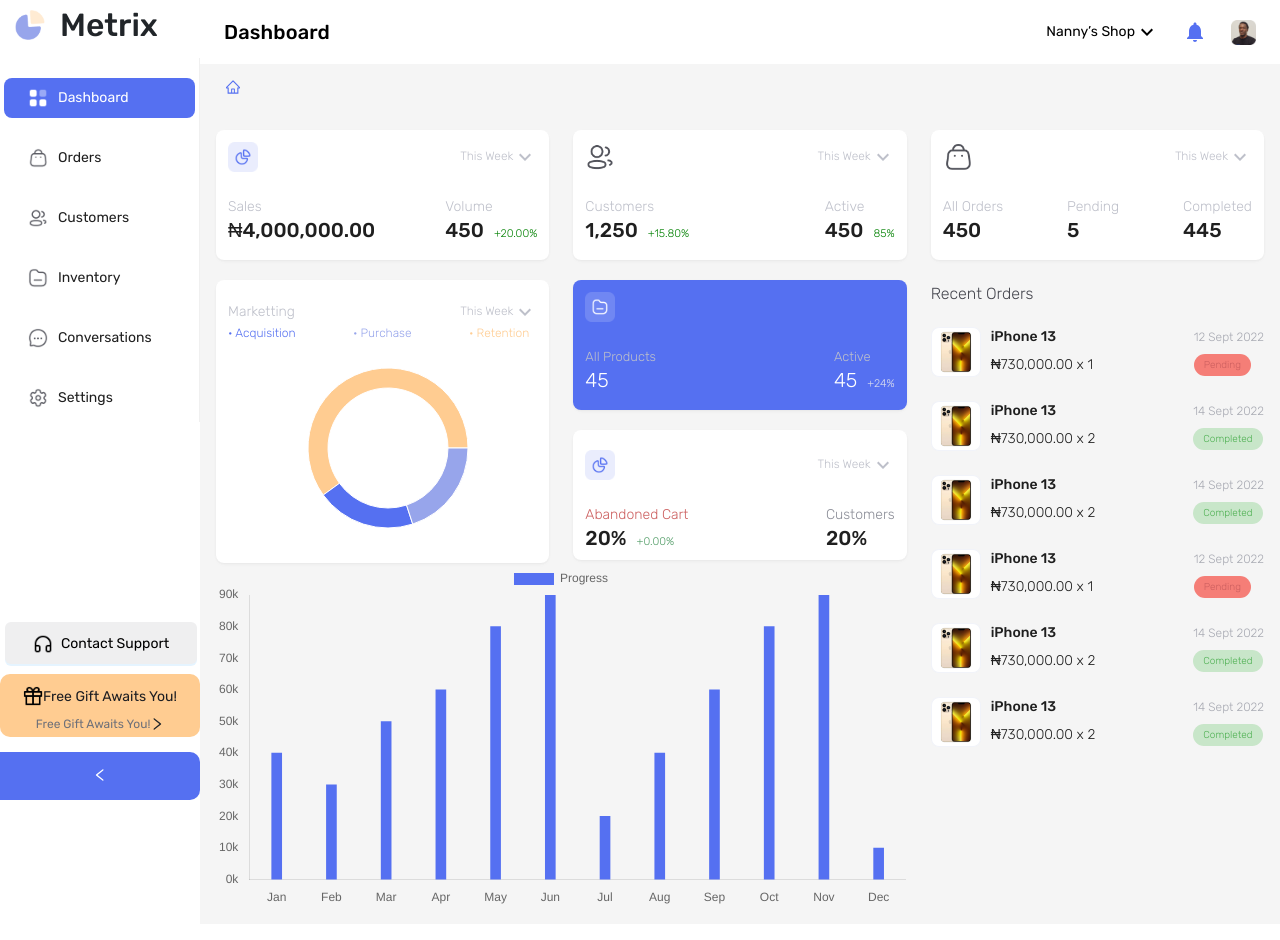
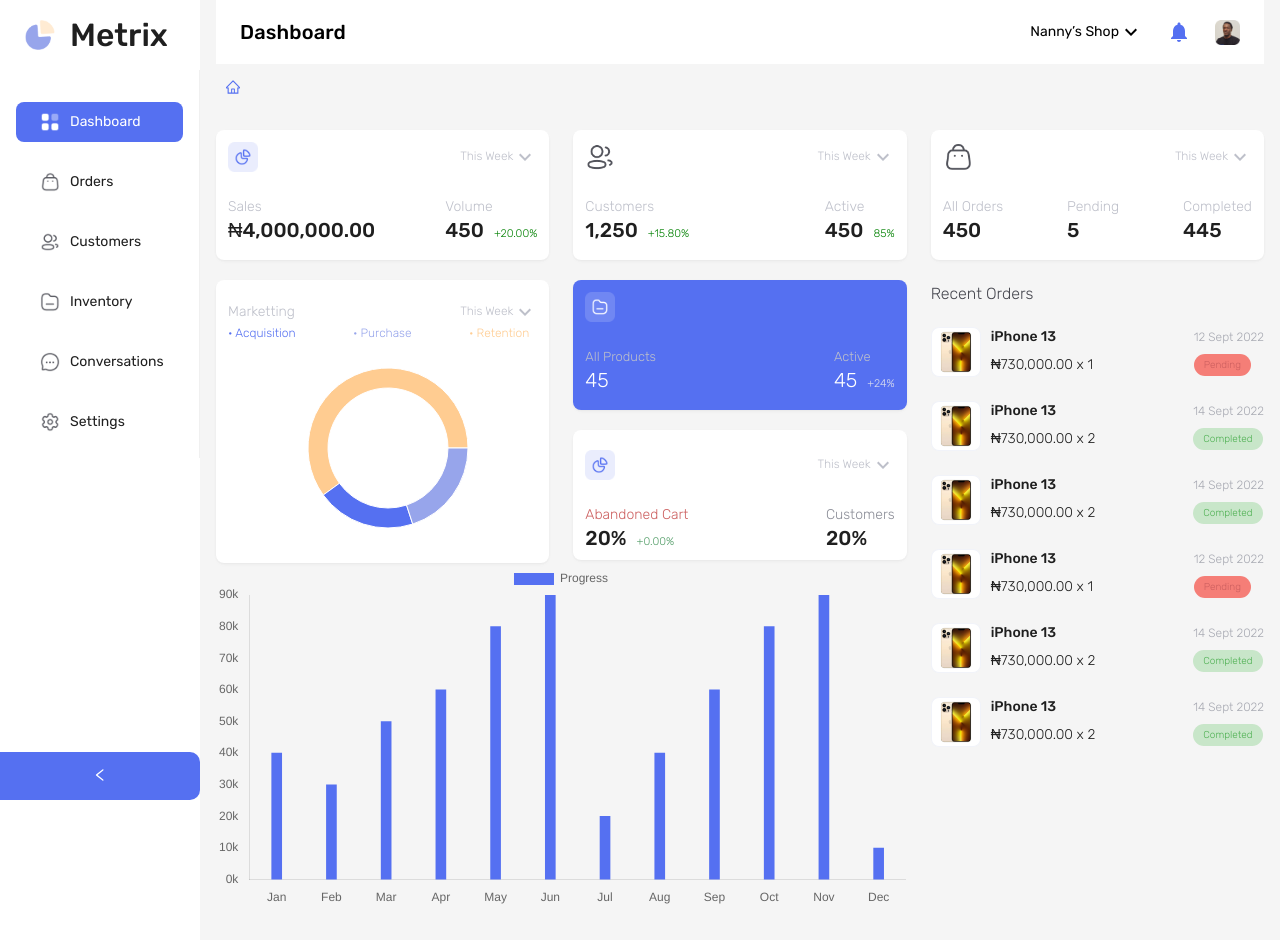
Before and after one commit to arjun11120/MetrixShopping, a React app: page / in a window 1280 px wide. Built offline with nearby package versions, Linux system fonts and the light colour scheme; the HTML template or start-up script is replaced by a standard one.

Commit message:
some ui change

```diff
--- /dev/null
+++ b/src/components/ContentLayout.jsx
@@ -0,0 +1,29 @@
+import React from "react";
+import { Layout, Breadcrumb } from "antd";
+import Dashboard from "./Dashboard";
+import Order from "./Order";
+import CommonPageHeader from "./CommonPageHeader";
+import { HomeOutlined } from "@ant-design/icons";
+import "../css/sidebar.css";
+
+const { Header, Content } = Layout;
+
+const ContentLayout = ({ selectedOption, getContent }) => {
+  return (
+    <Content style={{ margin: "0px 16px 16px" }}>
+      <Header className="p-0">
+        <CommonPageHeader selectedOption={selectedOption} />
+      </Header>
+      <Content style={{ margin: "16px 0" }}>
+        <Breadcrumb style={{ margin: "16px 0" }}>
+          <HomeOutlined style={{ color: "#5570f1", marginLeft: "10px" }} />
+        </Breadcrumb>
+        <div style={{ minHeight: 360 }}>
+          {getContent()}
+        </div>
+      </Content>
+    </Content>
+  );
+};
+
+export default ContentLayout;
--- a/src/components/SideBar.jsx
+++ b/src/components/SideBar.jsx
@@ -1,35 +1,7 @@
 import React, { useState } from "react";
-import { useDispatch, useSelector } from "react-redux";
-import { HomeOutlined, RightOutlined } from "@ant-design/icons";
-import {
-  Breadcrumb,
-  Layout,
-  Menu,
-  Table,
-  Typography,
-  Input,
-  Button,
-  Popconfirm,
-  theme,
-} from "antd";
-import { Col, Row } from "antd";
-
-const { Header, Content, Footer, Sider } = Layout;
-const { Title } = Typography;
-
-function getItem(label, key, icon, children) {
-  return {
-    key,
-    icon,
-    children,
-    label,
-  };
-}
-
-import Dashboard from "./Dashboard";
-import Order from "./Order";
-import CommonPageHeader from "./CommonPageHeader";
-
+import { Menu, Layout } from "antd"; // Removed Slider from Ant Design
+import { HomeOutlined } from "@ant-design/icons";
+import { getItem } from "./utils"; // Assuming you move getItem function to utils.js or another appropriate file
 import "../css/sidebar.css";
 import bagIcon from "../assets/images/bag.png";
 import conversationIcon from "../assets/images/conversation.png";
@@ -42,71 +14,60 @@ import LogoutIcon from "../assets/images/Logout.png";
 import ContactIcon from "../assets/images/contact.png";
 import Gift from "../assets/images/gift.png";
 
+const { Sider } = Layout;
+
+const SideBar = ({ selectedOption, handleMenuClick }) => {
   const items = [
     getItem(
       "Dashboard",
       "1",
-    <img src={dashboard} width={20} height={20} preview={false} />
+      <img src={dashboard} width={20} height={20} alt="Dashboard" />
     ),
     getItem(
       "Orders",
       "2",
-    <img src={bagIcon} width={20} height={20} preview={false} />
+      <img src={bagIcon} width={20} height={20} alt="Orders" />
     ),
     getItem(
       "Customers",
       "3",
-    <img src={CustomersIcon} width={20} height={20} preview={false} />
+      <img src={CustomersIcon} width={20} height={20} alt="Customers" />
     ),
     getItem(
       "Inventory",
       "4",
-    <img src={inventory} width={20} height={20} preview={false} />
+      <img src={inventory} width={20} height={20} alt="Inventory" />
     ),
     getItem(
       "Conversations",
       "5",
-    <img src={conversationIcon} width={20} height={20} preview={false} />
+      <img src={conversationIcon} width={20} height={20} alt="Conversations" />
     ),
     getItem(
       "Settings",
       "6",
-    <img src={settings} width={20} height={20} preview={false} />
+      <img src={settings} width={20} height={20} alt="Settings" />
     ),
   ];
 
-const SideBar = () => {
   const [collapsed, setCollapsed] = useState(false);
-  const [selectedOption, setSelectedOption] = useState("1");
-  const {
-    token: { colorBgContainer, borderRadiusLG },
-  } = theme.useToken();
-  const handleMenuClick = ({ key }) => {
-    setSelectedOption(key);
-  };
-  const getContent = () => {
-    switch (selectedOption) {
-      case "1":
-        return <Dashboard />;
-      case "2":
-        return <Order />;
-      default:
-        return null;
-    }
-  };
+
   return (
-    <>
-      <Layout>
     <Sider
       collapsible
       collapsed={collapsed}
+      onCollapse={(value) => setCollapsed(value)}
       style={{
-            background: "#fff"
+        background: "#fff",
       }}
-          onCollapse={(value) => setCollapsed(value)}
     >
       <div className="demo-logo-vertical" />
-          <h2 className="d-flex align-items-center">
+      <h2
+        className="d-flex align-items-center"
+        style={{
+          margin: "10px",
+        }}
+      >
         <img
           src={Graph}
           width={30}
@@ -117,105 +78,22 @@ const SideBar = () => {
         {!collapsed && "Metrix"}
       </h2>
       <Menu
-            defaultSelectedKeys={["1"]}
         mode="inline"
-            items={items}
+        selectedKeys={[selectedOption]}
+        collapsed={collapsed}
         onClick={handleMenuClick}
-          />
-          <div className="sidebar-bottom">
-            <div>
-              <Button
-                type="primary"
         style={{
-                  marginLeft: !collapsed ? "5px" : "20px",
-                  marginBottom: "10px",
-                  background: "#efeff0",
-                  color: "black",
-                  padding: "20px 27px"
-                }}
-                icon={
-                  <img
-                    src={ContactIcon}
-                    width={20}
-                    height={20}
-                    preview={false}
-                  />
-                }
-                iconPosition={"start"}
-              >
-                {!collapsed && "Contact Support"}
-              </Button>
-            </div>
-            <div className="gift-seection">
-              <div className="d-flex justify-content-center text-align-center p-2">
-                <img
-                  src={Gift}
-                  width={20}
-                  height={20}
-                  preview={false}
-                  className="mr-2"
-                />
-                  <span style={{ fontWeight: 400, fontSize: "14px", color:"#1C1D22" }}>{!collapsed && "Free Gift Awaits You!"}</span>
-              </div>
-              <div className="d-flex justify-content-center text-align-center">
-                <span style={{ fontWeight: 400, fontSize: "12px", color:"#6E7079" }}>{!collapsed && "Free Gift Awaits You!"}</span>
-                <RightOutlined />
-              </div>
-            </div>
-            <div>
-              <Button
-                icon={
-                  <img
-                    src={LogoutIcon}
-                    width={20}
-                    height={20}
-                    preview={false}
-                  />
-                }
-                type="link"
-                style={{ color: "#d57b7b", marginLeft: "25px", marginTop:"30px" }}
-              >
-                {!collapsed && "Logout"}
-              </Button>
-            </div>
-          </div>
-        </Sider>
-        <Content
-          style={{
-            width: "100%",
+          maxWidth: "200px",
+          padding: "12px",
         }}
       >
-          <Layout>
-            <Header className="p-0">
-              <CommonPageHeader selectedOption={selectedOption} />
-            </Header>
-            <Content
-              style={{
-                margin: "0px 16px 16px",
-              }}
-            >
-              <Breadcrumb
-                style={{
-                  margin: "16px 0",
-                }}
-              >
-                <HomeOutlined
-                  style={{ color: "#5570f1", marginLeft: "10px" }}
-                />
-              </Breadcrumb>
-              <div
-                style={{
-                  minHeight: 360,
-                  borderRadius: borderRadiusLG,
-                }}
-              >
-                {getContent()}
-              </div>
-            </Content>
-          </Layout>
-        </Content>
-      </Layout>
-    </>
+        {items.map((item) => (
+          <Menu.Item key={item.key} icon={item.icon}>
+            {item.label}
+          </Menu.Item>
+        ))}
+      </Menu>
+    </Sider>
   );
 };
 
--- /dev/null
+++ b/src/components/utils.js
@@ -0,0 +1,5 @@
+export const getItem = (label, key, icon) => ({
+    key,
+    icon,
+    label,
+  });
--- a/src/containers/HomeMainWrapper.jsx
+++ b/src/containers/HomeMainWrapper.jsx
@@ -1,15 +1,50 @@
-import React from 'react'
-import Container from 'react-bootstrap/Container';
-import Row from 'react-bootstrap/Row';
-import Col from 'react-bootstrap/Col';
-import Sidebar from '../components/SideBar'
+import React, { useState } from "react";
+import { Layout } from "antd";
+import SideBar from "../components/SideBar";
+import ContentLayout from "../components/ContentLayout";
+import Dashboard from "../components/Dashboard";
+import Order from "../components/Order";
+
+const { Content } = Layout;
 
 const HomeMainWrapper = () => {
+  const [selectedOption, setSelectedOption] = useState("1");
+
+  const handleMenuClick = ({ key }) => {
+    setSelectedOption(key);
+  };
+
+  const getContent = () => {
+    switch (selectedOption) {
+      case "1":
+        return <Dashboard />;
+      case "2":
+        return <Order />;
+      default:
+        return null;
+    }
+  };
+
   return (
-          <>
-          <Sidebar />
-          </>
-  )
-}
+    <Layout>
+      <Content
+        style={{
+          display: "flex",
+          flexDirection: "row",
+        }}
+      >
+        <SideBar
+          selectedOption={selectedOption}
+          handleMenuClick={handleMenuClick}
+        />
 
-export default HomeMainWrapper
+        <ContentLayout
+          selectedOption={selectedOption}
+          getContent={getContent}
+        />
+      </Content>
+    </Layout>
+  );
+};
+
+export default HomeMainWrapper;
--- a/src/css/sidebar.css
+++ b/src/css/sidebar.css
@@ -102,10 +102,6 @@ h2 {
   width: 70px !important;
 }
 
-/* .ant-layout-sider .ant-layout-sider-dark .ant-layout-sider-has-trigger{
-  background: rgb(255, 255, 255) !important;
-  flex: none !important;
-  max-width: none !important;
-  width: auto !important;
-  min-width: auto !important;
-} */
+:where(.css-dev-only-do-not-override-98ntnt).ant-menu-inline {
+  width: auto;
+}
```
Lines whose indentation alone changed are shown as unchanged.
